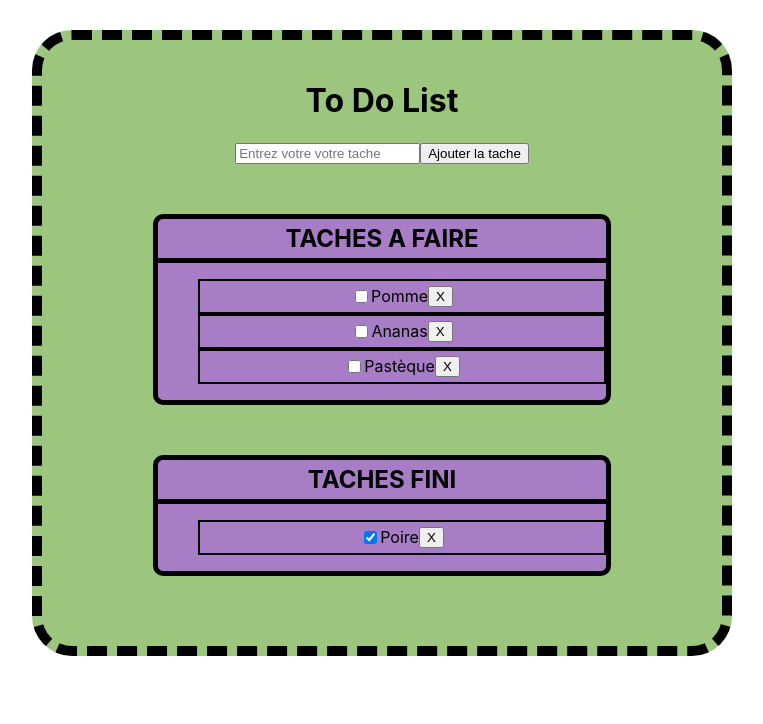
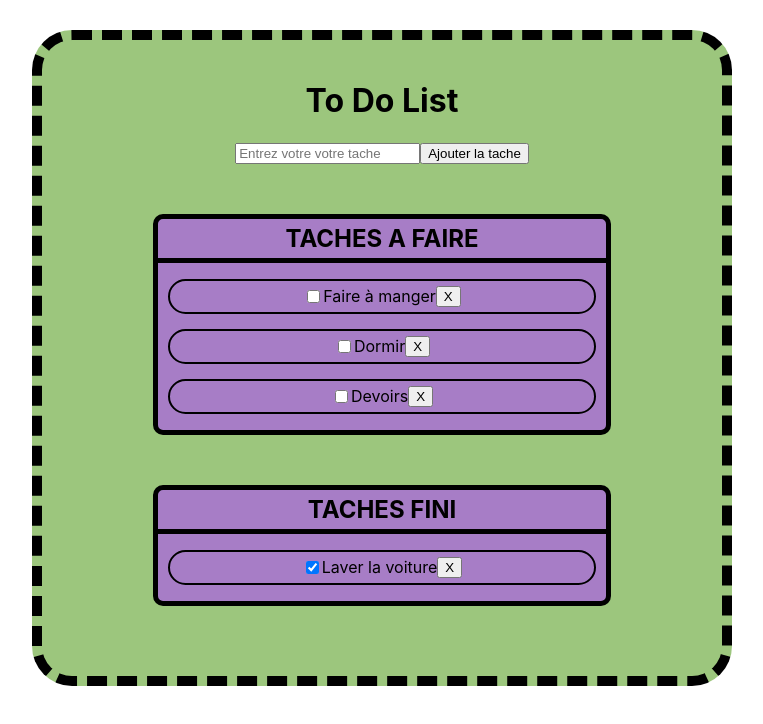
Before and after one commit to maxilaf/todolist-react, a React (Create React App) app: page / in a window 1280 px wide. Shown: the top 724 px of the page, without its empty margins (258-1021 px from the left). Built offline with nearby package versions, Linux system fonts and the light colour scheme.

Commit message:
todolist : js terminé --> avancement du style CSS

```diff
--- a/src/App.css
+++ b/src/App.css
@@ -12,7 +12,7 @@
 .taches {
     border: 5px solid black;
     background-color: #A77DC6;
-    padding: 0px;
+    padding: 0;
     width: 70%;
     margin: 50px auto 50px auto;
     border-radius: 10px;
@@ -29,6 +29,11 @@
     text-align: center;
     display: flex;
     flex-direction: column;
+    justify-content: center;
+    align-content: center;
+    gap: 15px;
+    padding-left: 10px;
+    padding-right: 10px;
 }
 
 .taches ul li {
@@ -38,6 +43,7 @@
     display: flex;
     flex-direction: row;
     justify-content: center;
+    border-radius: 100px;
 }
 
 button {
--- a/src/App.js
+++ b/src/App.js
@@ -3,18 +3,17 @@ import "./App.css";
 
 import Tache from "./components/Tache";
 import TacheForm from "./components/TacheForm";
-import TacheFini from "./components/TacheFini";
 
 function App() {
     // state (état, données)
     const [taches, setTaches] = useState([
-        { nom: "Pomme", fini: false },
-        { nom: "Ananas", fini: false },
-        { nom: "Pastèque", fini: false },
+        { nom: "Faire à manger", fini: false },
+        { nom: "Dormir", fini: false },
+        { nom: "Devoirs", fini: false },
     ]);
 
     const [tachesFini, setTachesFini] = useState([
-        { nom: "Poire", fini: true },
+        { nom: "Laver la voiture", fini: true },
     ]);
     //const inputRef = useRef();
 
@@ -73,7 +72,7 @@ function App() {
                                 onTacheDelete={deleteTache}
                                 // onFait={() => onNonFait(tache)}
                                 key={taches.indexOf(tache)}
-                                checkBox={<input type="checkbox" onChange={() => onNonFait(tache)}/>  }
+                                checkBox={<input type="checkbox" onChange={() => onNonFait(tache)} checked={false}/>  }
                             />
                         );
                     })}
```
